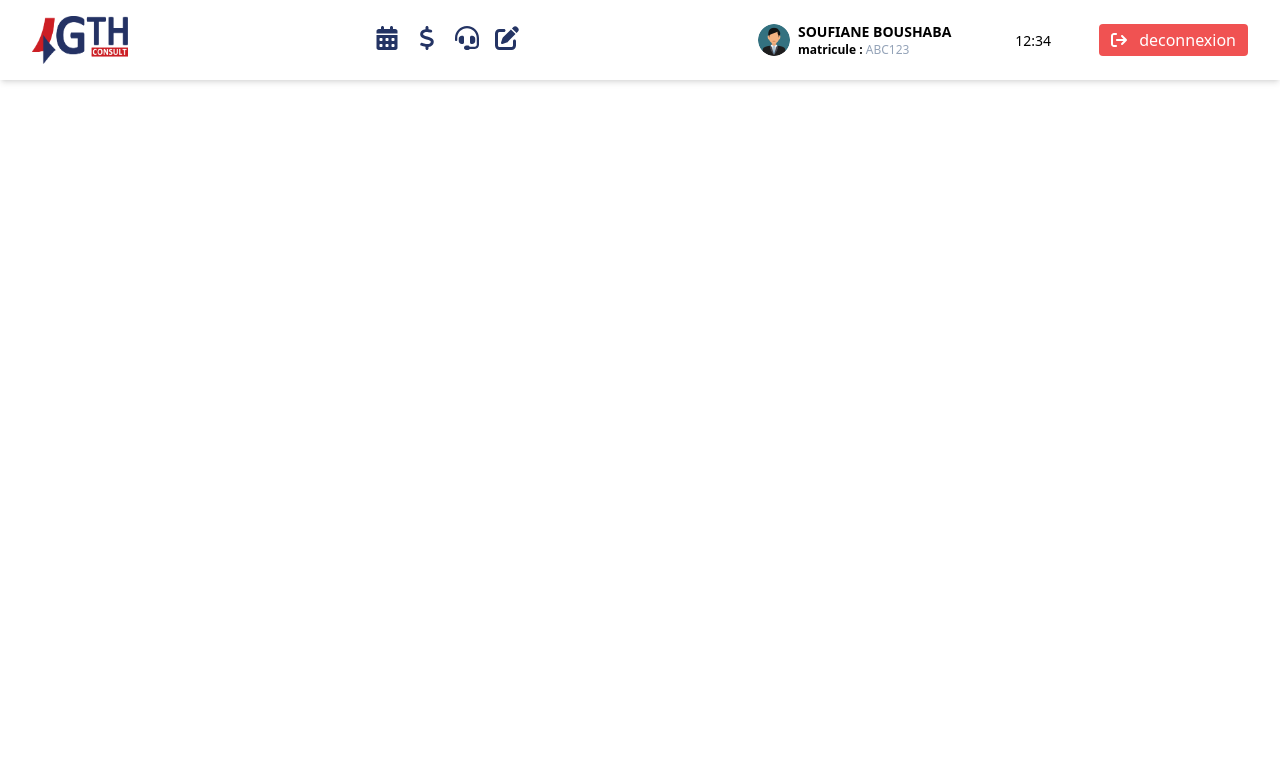
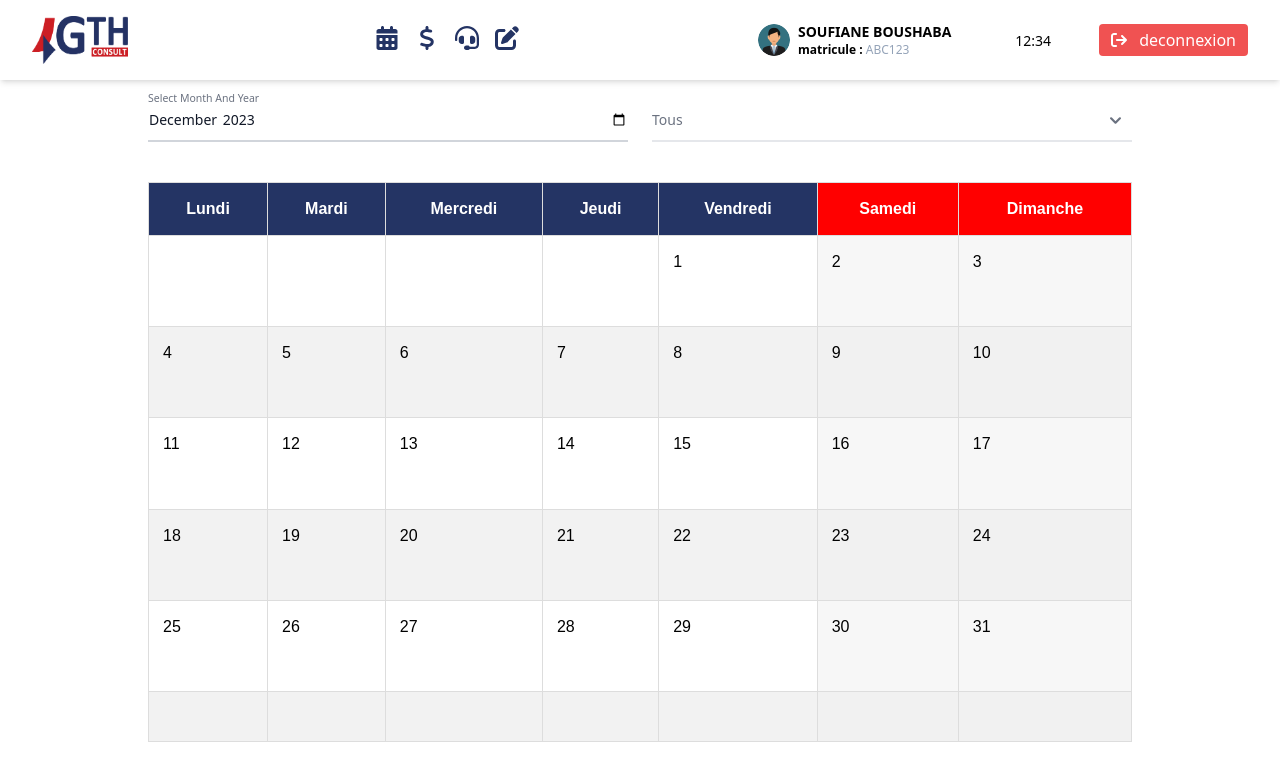
Before and after one commit to RabieImghi/INTRANET, a Vue app: page /Agenda in a window 1280 px wide. Shown: the top 780 px of the page. Built offline with nearby package versions, Linux system fonts and the light colour scheme.

Commit message:
termine agenda page

```diff
--- a/package.json
+++ b/package.json
@@ -13,6 +13,7 @@
     "@fortawesome/vue-fontawesome": "^3.0.5",
     "autoprefixer": "^10.4.16",
     "core-js": "^3.8.3",
+    "date-fns": "^2.30.0",
     "flowbite": "^2.2.0",
     "postcss": "^8.4.31",
     "tailwindcss": "^3.3.5",
--- a/src/App.vue
+++ b/src/App.vue
@@ -7,7 +7,7 @@
       </div>
 
         <div class="flex">
-          <span class="mx-2  "><font-awesome-icon class="w-6 h-6 text-custom-icon"  :icon="['fas', 'calendar-days']" /></span>
+          <a href="/Agenda"><span class="mx-2  "><font-awesome-icon class="w-6 h-6 text-custom-icon"  :icon="['fas', 'calendar-days']" /></span></a>
           <span class="mx-2 "><font-awesome-icon  class="w-6 h-6 text-custom-icon" :icon="['fas', 'dollar-sign']" /></span>
           <span class="mx-2 " data-modal-target="extralarge-modal-contact" data-modal-toggle="extralarge-modal-contact"><font-awesome-icon  class="w-6 h-6 text-custom-icon" :icon="['fas', 'headset']" /></span>
           <span class="mx-2 " data-modal-target="extralarge-modal" data-modal-toggle="extralarge-modal" ><font-awesome-icon  class="w-6 h-6 text-custom-icon" :icon="['fas', 'pen-to-square']" /></span>
--- /dev/null
+++ b/src/components/componentAgenda/AppAgenda.vue
@@ -0,0 +1,148 @@
+<template>
+    <div class="date-picker">
+        <div class="grid md:grid-cols-2 md:gap-6">
+            <div class="relative z-0 w-full mb-5 group">
+                <input type="month"  v-model="selectedMonth" @change="handleMonthChange" name="date_demand_abscence" id="date_demand_abscence" class="block py-2.5 px-0 w-full text-sm text-gray-900 bg-transparent border-0 border-b-2 border-gray-300 appearance-none dark:text-white dark:border-gray-600 dark:focus:border-blue-500 focus:outline-none focus:ring-0 focus:border-blue-600 peer" placeholder=" " required />
+                <label for="floating_email" class="peer-focus:font-medium absolute text-sm text-gray-500 dark:text-gray-400 duration-300 transform -translate-y-6 scale-75 top-3 -z-10 origin-[0] peer-focus:start-0 rtl:peer-focus:translate-x-1/4 rtl:peer-focus:left-auto peer-focus:text-blue-600 peer-focus:dark:text-blue-500 peer-placeholder-shown:scale-100 peer-placeholder-shown:translate-y-0 peer-focus:scale-75 peer-focus:-translate-y-6">Select Month And Year</label>
+            </div>
+            <div class="relative z-0 w-full mb-5 group">
+                <label for="departement" class="sr-only">Nom & Prénom</label>
+                <select data-v-6b63125a="" id="departement" class="block py-2.5 px-0 w-full text-sm text-gray-500 bg-transparent border-0 border-b-2 border-gray-200 appearance-none dark:text-gray-400 dark:border-gray-700 focus:outline-none focus:ring-0 focus:border-gray-200 peer">
+                    <option selected> Tous</option>
+                    <option data-v-6b63125a="" value="Khalid"> Khalid</option>
+                    <option data-v-6b63125a="" value="Soufian"> Soufian </option>
+                    <option data-v-6b63125a="" value="Rabie"> Rabie</option>
+                </select>
+            </div>
+        </div>
+        <div v-if="selectedMonth">
+        <table>
+            <thead>
+            <tr>
+                <th v-for="day in daysOfWeek" :key="day" :class="{ 'text-red-500': day === 'Samedi' || day === 'Dimanche' }">{{ day }}</th>
+            </tr>
+            </thead>
+            <tbody>
+            <tr v-for="(week, index) in weeks" :key="index">
+                <td v-for="(day, dayIndex) in week" :key="dayIndex" :class="{ 'acuuppe': dayIndex === 5 || dayIndex === 6 }">{{ day }}</td>
+            </tr>
+            </tbody>
+        </table>
+    </div>
+    </div>
+</template>
+
+<script>
+    import { format, startOfMonth, endOfMonth, eachDayOfInterval } from 'date-fns';
+
+    export default {
+        data() {
+        return {
+            selectedMonth: null,
+        };
+        },
+        computed: {
+        formattedMonth() {
+            if (this.selectedMonth) {
+            return format(new Date(this.selectedMonth), 'MMMM yyyy');
+            }
+            return 'No month selected';
+        },
+        daysOfWeek() {
+            return ['Lundi', 'Mardi', 'Mercredi', 'Jeudi', 'Vendredi', 'Samedi', 'Dimanche'];
+        },
+        daysOfMonth() {
+            if (this.selectedMonth) {
+            const start = startOfMonth(new Date(this.selectedMonth));
+            const end = endOfMonth(new Date(this.selectedMonth));
+            const days = eachDayOfInterval({ start, end });
+            return days.map((day) => format(day, 'd'));
+            }
+            return [];
+        },
+        weeks() {
+            const weeks = [];
+            let currentWeek = [];
+            const firstDayOfMonth = new Date(this.selectedMonth).getDay();
+            const daysInMonth = new Date(
+            new Date(this.selectedMonth).getFullYear(),
+            new Date(this.selectedMonth).getMonth() + 1,
+            0
+            ).getDate();
+
+            const daysInWeek = 7;
+        const offset = (firstDayOfMonth - 1 + daysInWeek) % daysInWeek;
+        for (let i = 0; i < offset; i++) {
+            currentWeek.push('');
+        }
+
+            for (let i = 1; i <= daysInMonth; i++) {
+            currentWeek.push(i);
+
+            if (currentWeek.length === 7) {
+                weeks.push(currentWeek);
+                currentWeek = [];
+            }
+            }
+            while (currentWeek.length < 7) {
+            currentWeek.push('');
+            }
+            weeks.push(currentWeek);
+            return weeks;
+        },
+        },
+        methods: {
+        handleMonthChange() {
+            console.log('Selected Month:', this.selectedMonth);
+        },
+        },
+        mounted() {
+            const currentDate = new Date();
+            const currentMonth = currentDate.getMonth() + 1;
+            const currentYear = currentDate.getFullYear();
+            this.selectedMonth = `${currentYear}-${currentMonth.toString().padStart(2, '0')}`;
+        },
+    };
+</script>
+
+<style scoped>
+.date-picker {
+  max-width: 80%;
+  margin: 0 auto;
+  padding: 20px;
+}
+
+table {
+  width: 100%;
+  height:70vh;
+  border-collapse: collapse;
+  margin-top: 20px;
+  font-family: 'Arial', sans-serif;
+}
+
+th, td {
+  border: 1px solid #ddd;
+  padding: 14px;
+
+  vertical-align: top;
+}
+
+th {
+  background-color: #243464;
+  color: #ffffff;
+}
+
+tbody tr:nth-child(even) {
+  background-color: #f2f2f2;
+}
+
+tbody tr:hover {
+  background-color: #e0e0e0;
+}
+th.text-red-500 {
+  background-color: #ff0000;
+}
+tbody tr td.acuuppe {
+  background-color: #f1f1f196 !important;
+}
+</style>
--- a/src/router.js
+++ b/src/router.js
@@ -5,6 +5,7 @@ import AppProduction from './components/componentProduction/AppProduction.vue';
 import AppTech from './components/componentTechnique/AppTechnique.vue';
 import AppQuality from './components/componentQuality/AppQuality.vue';
 import { createRouter, createWebHistory } from 'vue-router';
+import AppAgenda from './components/componentAgenda/AppAgenda.vue';
 
 const routes = [
   { path: '/', component: AppInterface },
@@ -12,6 +13,7 @@ const routes = [
   { path: '/Production', component: AppProduction },
   { path: '/Technique', component: AppTech },
   { path: '/Quality', component: AppQuality },
+  { path: '/Agenda', component: AppAgenda },
 
 ];
 
```
Also changed, not shown: 1 other file (tests, documents, lock files or other folders).
